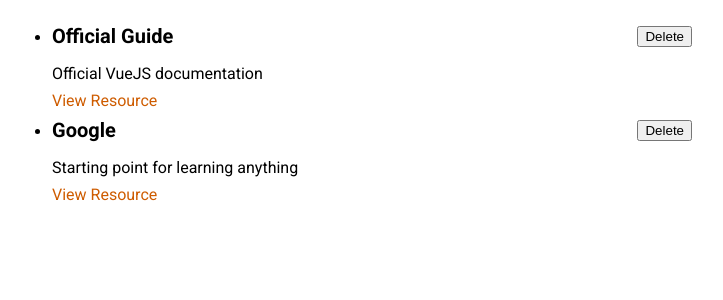
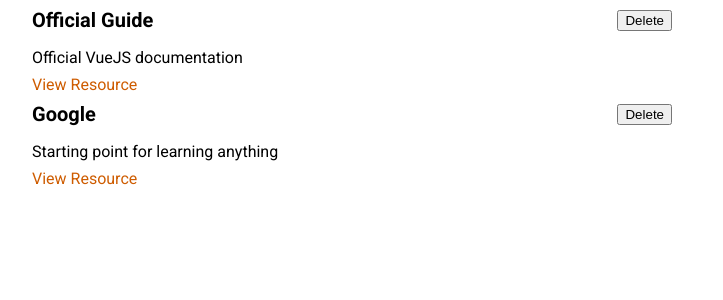
Before and after one commit to Gagandeep39/vue-remember-me, a Vue app: page / in a window 1280 px wide. Shown: the top 300 px of the page, without its empty margins (288-1011 px from the left). Built offline with nearby package versions, Linux system fonts and the light colour scheme.

Commit message:
Moved list to separate comp

```diff
--- a/src/App.vue
+++ b/src/App.vue
@@ -1,17 +1,11 @@
 <template>
-  <ul>
-    <learning-resource
-      v-for="(res, index) in storedResources"
-      :key="index"
-      :title="res.title"
-      :description="res.description"
-      :link="res.link"
-    ></learning-resource>
-  </ul>
+  <stored-resource
+    :storedResources="storedResources"
+  ></stored-resource>
 </template>
 
 <script>
-import LearningResource from './components/LearningResource';
+import StoredResource from './components/StoredResource.vue';
 
 export default {
   name: 'App',
@@ -34,7 +28,7 @@
     };
   },
   components: {
-    LearningResource
+    StoredResource
   }
 };
 </script>
--- /dev/null
+++ b/src/components/StoredResource.vue
@@ -0,0 +1,32 @@
+<template>
+  <ul>
+    <learning-resource
+      v-for="(res, index) in storedResources"
+      :key="index"
+      :title="res.title"
+      :description="res.description"
+      :link="res.link"
+    ></learning-resource>
+  </ul>
+</template>
+<script>
+import LearningResource from './LearningResource';
+
+export default {
+  // We can use 'stored-resources' also
+  // In html me have to use camelCasse as '-' is not suppoerted
+  props: ['storedResources'],
+  components: {
+    LearningResource
+  }
+};
+</script>
+<style scoped>
+ul {
+  list-style: none;
+  margin: 0;
+  padding: 0;
+  margin: auto;
+  max-width: 40rem;
+}
+</style>
```
